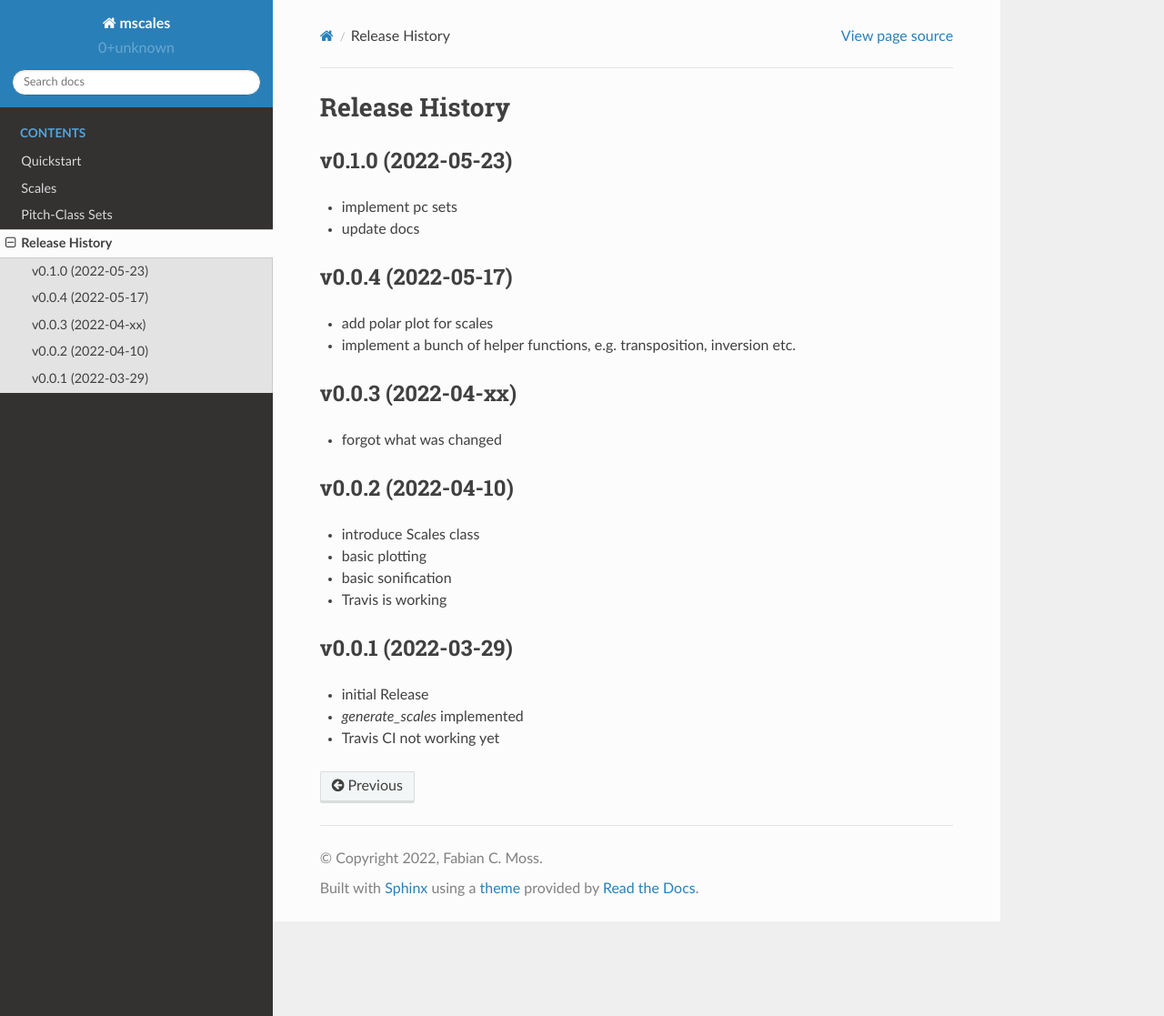
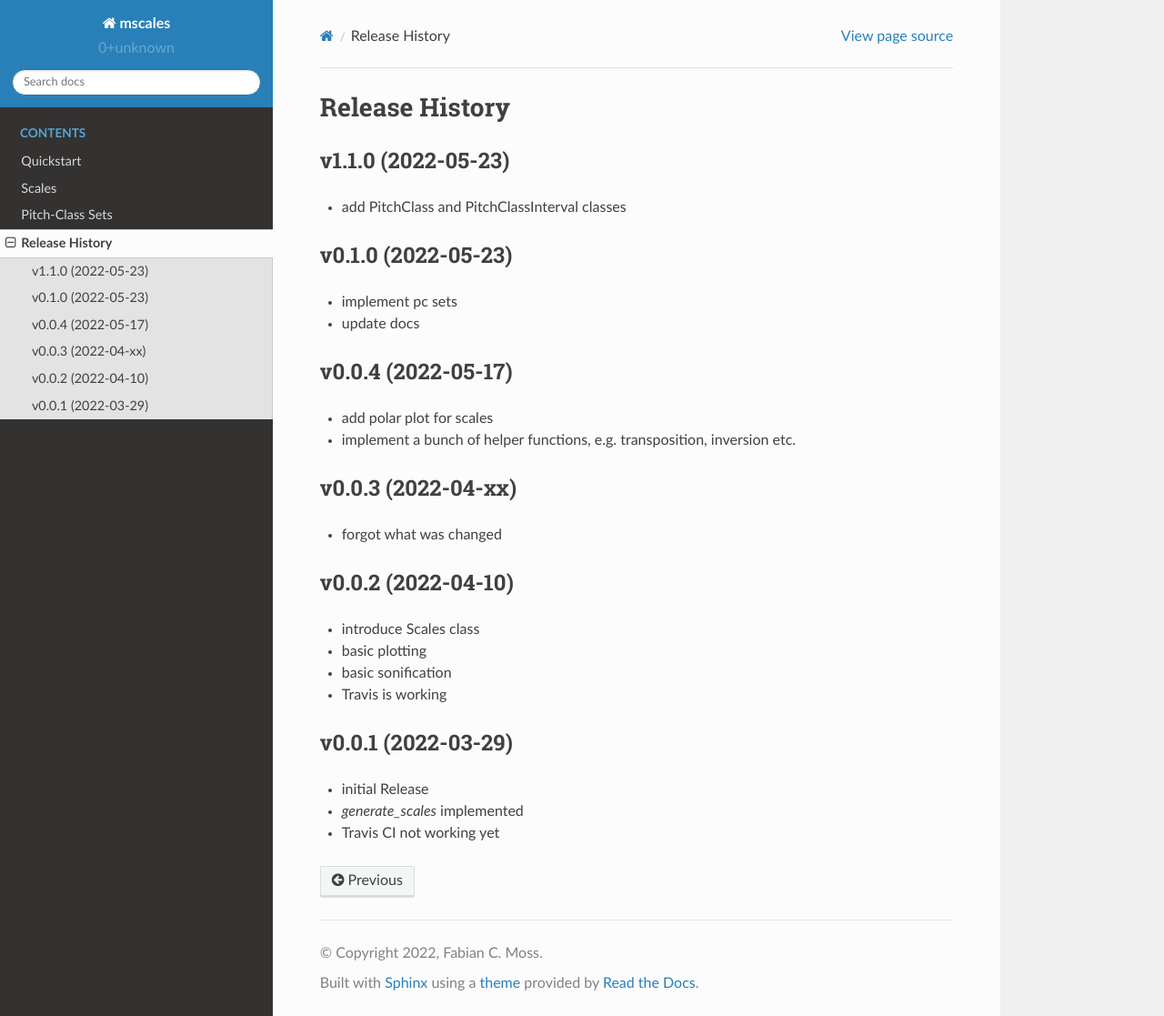
Before and after one commit to fabianmoss/mscales, a Sphinx documentation site: the page built from docs/source/release-history.rst, in a window 1280 px wide and 1117 px high. Shown: the whole window at 91% size. Built offline with Sphinx 7.4.7 and the Read the Docs theme 2.0.0, drawn with Linux system fonts in a browser that asks for light colours.

Commit message:
update history

```diff
--- a/docs/source/release-history.rst
+++ b/docs/source/release-history.rst
@@ -1,5 +1,10 @@
 Release History
 ===============
+
+v1.1.0 (2022-05-23)
+-------------------
+
+- add PitchClass and PitchClassInterval classes
 
 v0.1.0 (2022-05-23)
 -------------------
```
